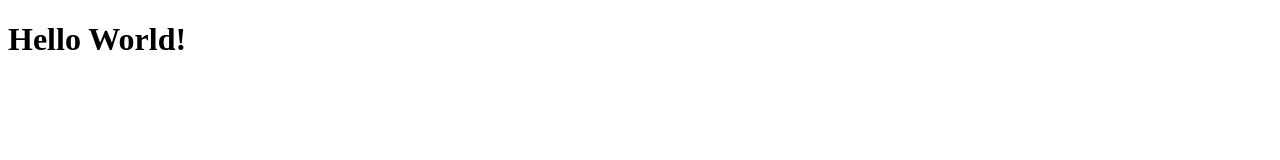
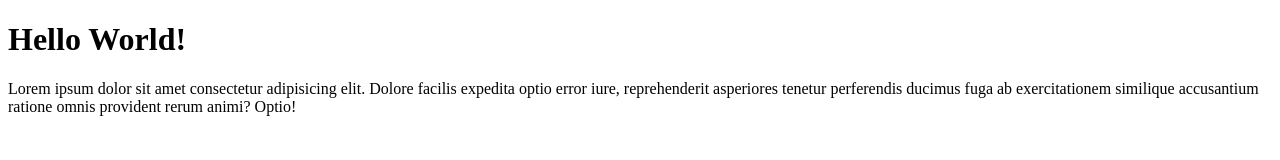
Before and after one commit to ArfaniAsra/git-test-2, a plain HTML site: page index.html in a window 1280 px wide. Drawn offline with Linux system fonts and the light colour scheme.

Commit message:
menambahkan paragraf

```diff
--- a/index.html
+++ b/index.html
@@ -8,5 +8,6 @@
 </head>
 <body>
   <h1>Hello World!</h1>
+  <p>Lorem ipsum dolor sit amet consectetur adipisicing elit. Dolore facilis expedita optio error iure, reprehenderit asperiores tenetur perferendis ducimus fuga ab exercitationem similique accusantium ratione omnis provident rerum animi? Optio!</p>
 </body>
 </html>
```
